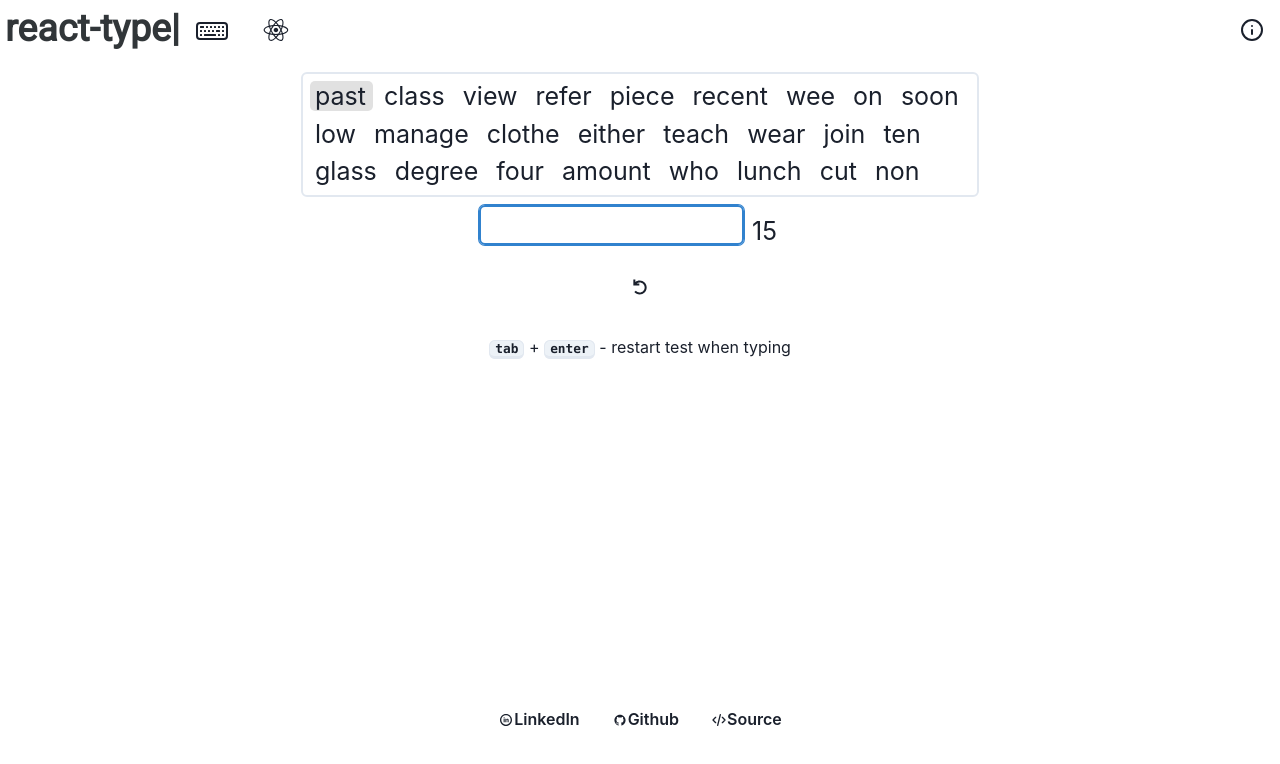
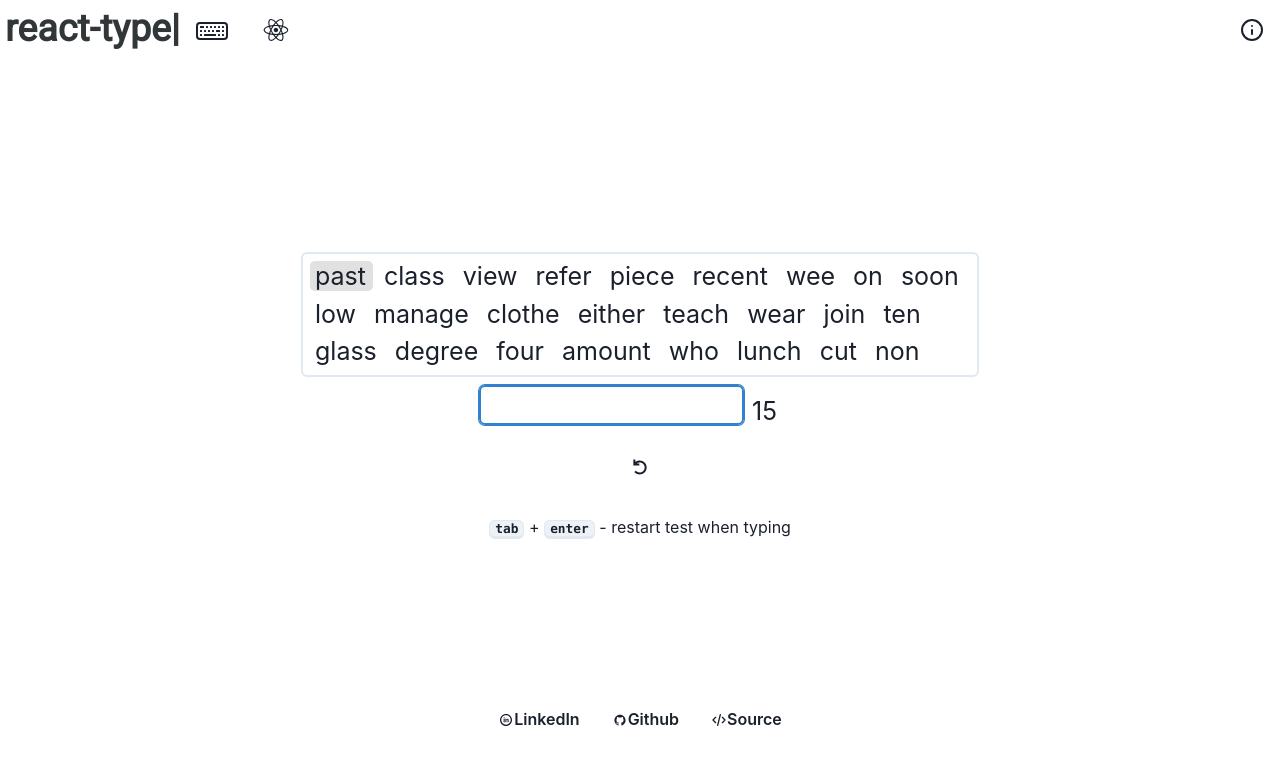
Before and after one commit to AdamJablonka/React-Type, a React (Create React App) app: page / in a window 1280 px wide. Shown: the top 764 px of the page. Built offline with nearby package versions, Linux system fonts and the light colour scheme.

Commit message:
centered typing test vertically

```diff
--- a/src/App.js
+++ b/src/App.js
@@ -11,7 +11,7 @@ const App = () => {
   return (
     <ChakraProvider>
       <Navbar />
-      <Container style={{ alignItems: 'center', justifyContent: 'center' }} maxW="750px" >
+      <Container style={{ alignItems: 'center', justifyContent: 'center', marginTop: '25vh' }} maxW="750px" >
         <Flex marginTop={5}direction="column" padding={1}  >
           <TypingTest kbdBackground={kbdBackground} hlBackground={hlBackground} />
         </Flex>
--- a/src/components/TypingTest.js
+++ b/src/components/TypingTest.js
@@ -109,7 +109,7 @@ const TypingTest = ( { kbdBackground, hlBackground } ) => {
         )
     }else{
         return(
-            <Container minW="330px" maxW="750px" centerContent className="noselect">
+            <Container minW="330px" maxW="750px" centerContent className="noselect" style={{display: 'flex', margin: 'auto'}}>
                 <Box mb={2} className="wordBox" borderWidth="2px" rounded="md" overflow="hidden" padding={1}>
                     <Flex className="wordsContainer" direction="column" justifyContent="left">
                         <Words wordArray={wordArray} selector={selector} topDisplacement={topDisplacement} changeTop={changeTop} hlBackground={hlBackground} wordCorrect={wordsCorrect}/>
--- a/src/components/Words.js
+++ b/src/components/Words.js
@@ -7,7 +7,7 @@ const Words = ( { wordArray, selector, topDisplacement, changeTop, hlBackground,
     useEffect(() => {
         const { offsetTop } = wordRef.current ?? {}
         console.log(offsetTop)
-        if(offsetTop > 120){
+        if(offsetTop > 291){
             changeTop()
         }
     }, [selector])
```
